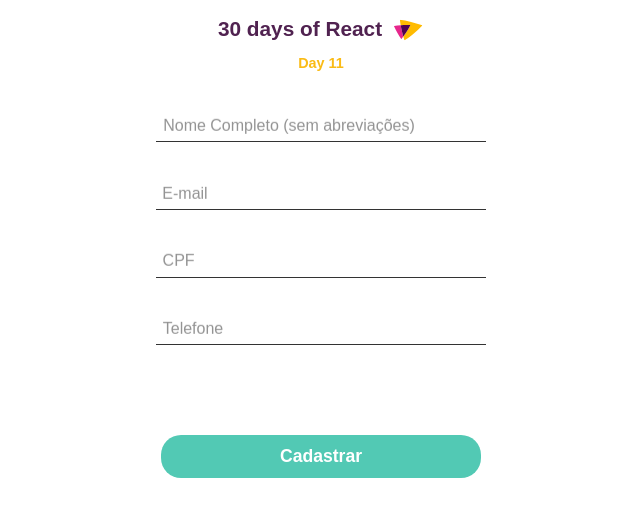
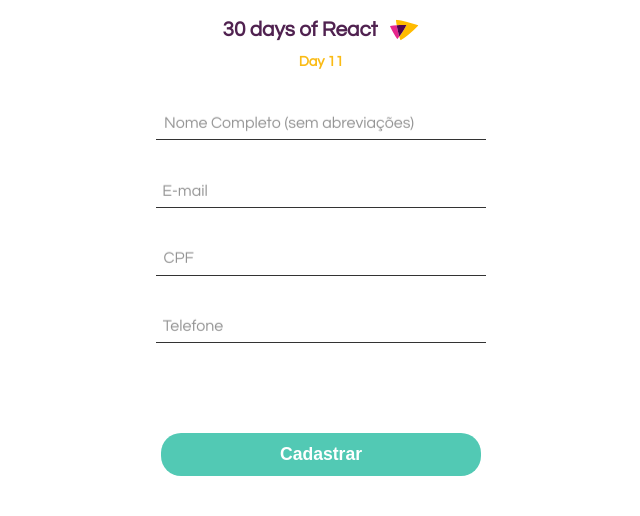
Before and after one commit to romeiro-bru/react-cadastro-easy, a React (Create React App) app: page / in a window 1280 px wide. Shown: the top 516 px of the page, without its empty margins (319-959 px from the left). Built offline with nearby package versions, Linux system fonts and the light colour scheme; no server answers.

Commit message:
Add fonts

```diff
--- a/src/components/Header/style.css
+++ b/src/components/Header/style.css
@@ -1,5 +1,5 @@
 .header {
-  font-family: sans-serif;
+  font-family: "Questrial";
   text-align: center;
   font-weight: bold;
 }
--- a/src/components/Input/style.css
+++ b/src/components/Input/style.css
@@ -1,6 +1,7 @@
 .form {
   display: inline-block;
   margin-top: 1.5rem;
+  font-family: "Questrial";
 }
 
 input {
--- a/src/styles.css
+++ b/src/styles.css
@@ -1,9 +1,11 @@
+@import url("https://fonts.googleapis.com/css2?family=Lato&family=Questrial&family=Roboto&display=swap");
+
 body {
   background: white;
 }
 
 .App {
-  font-family: sans-serif;
+  font-family: "Lato";
   text-align: center;
   font-weight: bold;
 }
```
